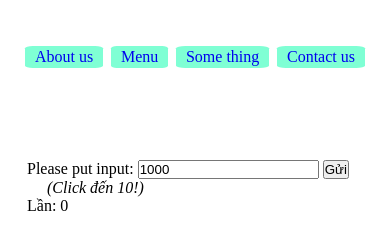
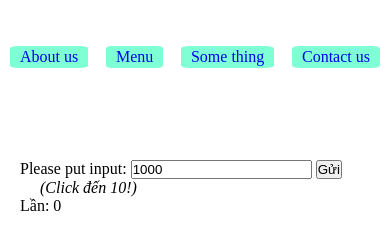
Before and after one commit to Lighthouselp95/localStorage_js_node, a website: page HTML_folder/index.html in a window 390 px wide. Shown: the part 106-356 px from the top of the page. Drawn offline with Linux system fonts and the light colour scheme.

Commit message:
moremgmg

```diff
--- a/HTML_folder/style.css
+++ b/HTML_folder/style.css
@@ -67,10 +67,10 @@ body {
         display: flex;
         flex-direction: row;
         justify-content: space-between;
-        padding: 22px 5git px;
+        padding: 22px 5px;
         gap: 0px;
     }
     .content {
-        margin: 0px 10px;
+        padding: 50px 15px;
     }
 }
```
